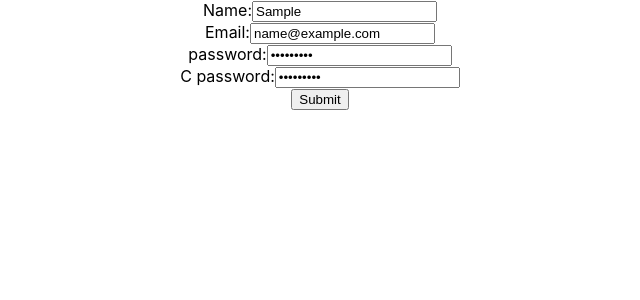
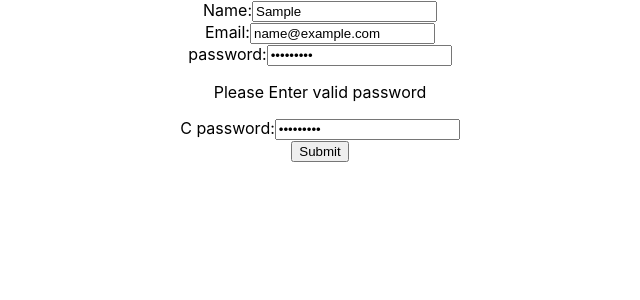
Before and after one commit to alxSoftware2024/React, a React (Create React App) app in the folder my-first-app/: page / in a window 1280 px wide. Both pictures are taken after typing "Sample", "name@example.com", "Sample123", "Sample123" into the empty fields and a click on the button "Submit". Shown: the top 300 px of the page, without its empty margins (320-960 px from the left). Built offline with nearby package versions, Linux system fonts and the light colour scheme.

Commit message:
Form handling

```diff
--- a/my-first-app/src/Formik/Formik.js
+++ b/my-first-app/src/Formik/Formik.js
@@ -9,12 +9,15 @@ const initialValues={
 };
 function Formik() {
     //Built in labrary in Formik
- const {values,handleBlur,handleChange,handleSubmit}=useFormik({
+ const {values,handleBlur,handleChange,handleSubmit,errors}=useFormik({
         initialValues,
-        onSubmit:(values)=>{
+        validationSchema:signUpSchemas,
+        onSubmit:(values,action)=>{
             console.log(values);
+            action.resetForm();
         },
     });
+    console.log(errors);
   return (
     <div>
 
@@ -23,15 +26,27 @@ function Formik() {
 <label htmlFor='name'>Name:</label>
 <input type='text' name='name' value={values.name} onBlur={handleBlur} onChange={handleChange}/>
 <br/>
+<div>
+  {errors.name&&(<p>{errors.name}</p>)}
+</div>
 <label htmlFor='email'>Email:</label>
 <input type='text' name='email'value={values.email} onBlur={handleBlur} onChange={handleChange}/>
 <br />
+<div>
+  {errors.email&&(<p>{errors.email}</p>)}
+</div>
 <label htmlFor='password'>password:</label>
 <input type='password' name='password' value={values.password} onBlur={handleBlur} onChange={handleChange}/>
 <br/>
+<div>
+  {errors.password&&(<p>{errors.password}</p>)}
+</div>
 <label htmlFor='cpassword'>C password:</label>
 <input type='password' name='cpassword' value={values.cpassword} onBlur={handleBlur} onChange={handleChange}/>
 <br/>
+<div>
+  {errors.cpassword&&(<p>{errors.cpassword}</p>)}
+</div>
 <button type='submit'>Submit</button>
 </form>
 
--- a/my-first-app/src/schemas/index.js
+++ b/my-first-app/src/schemas/index.js
@@ -2,7 +2,7 @@ import * as Yup from 'yup'
 const strongRegex = new RegExp("^(?=.*[a-z])(?=.*[A-Z])(?=.*[0-9])(?=.*[!@#\$%\^&\*])(?=.{8,})");
 
 export const signUpSchemas=Yup.object({
-   name: Yup.string().min(3).required("Please Enter values"),
+   name: Yup.string().min(3).required("Please Enter name"),
    email:Yup.string().email("Please enter valid email").required("please enter email"),
    password:Yup.string().matches(strongRegex,"Please Enter valid password").required("please enter password"),
    cpassword:Yup.string().oneOf([Yup.ref("password")],"Password Not Match").required("please enter Confrim password"),
```
